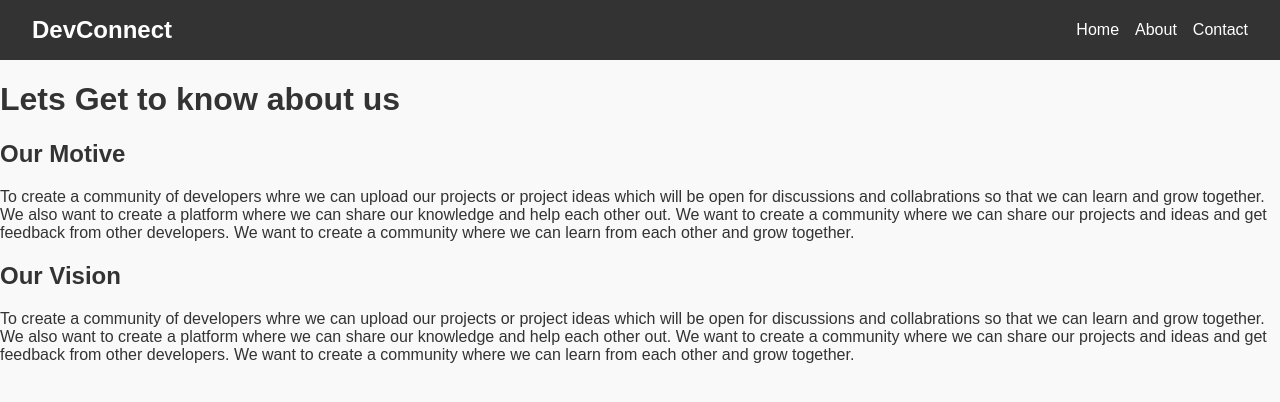
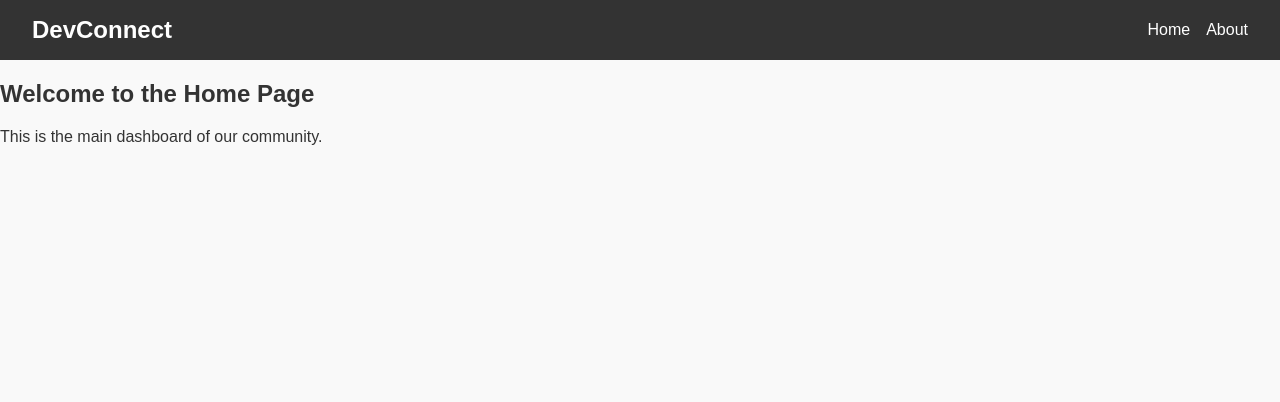
Before and after one commit to kritagya025/React_Project, a React (Vite) app in the folder my-react-app/: page / in a window 1280 px wide. Shown: the top 402 px of the page. Built offline with nearby package versions, Linux system fonts and the light colour scheme.

Commit message:
feat: Initialize new React application with core dependencies and project structure.

```diff
--- a/my-react-app/package.json
+++ b/my-react-app/package.json
@@ -13,6 +13,7 @@
     "@tailwindcss/vite": "^4.2.2",
     "react": "^19.2.4",
     "react-dom": "^19.2.4",
+    "react-router-dom": "^7.13.2",
     "tailwindcss": "^4.2.2"
   },
   "devDependencies": {
--- a/my-react-app/src/App.jsx
+++ b/my-react-app/src/App.jsx
@@ -1,21 +1,27 @@
 import React from 'react';
 import './App.css';
 import About from './components/about';
+import Home from './components/Home';
+import { BrowserRouter, Router, Routes, Route, Link } from 'react-router-dom';
 
 function App() {
   return (
+    <BrowserRouter>
     <div className="container">
       <header className="header">
         <h1>DevConnect</h1>
         <nav>
-          <a href="#home">Home</a>
-          <a href="about.jsx">About</a>
-          <a href="#contact">Contact</a>
+          <Link to="/">Home</Link>
+          <Link to="/about">About</Link>
         </nav>
+      </header>
+      <Routes>
+        <Route path="/" element={<Home />} />
+        <Route path="/about" element={<About />} />
 
-      </header>
-<About />
+      </Routes>
     </div>
+    </BrowserRouter>
   );
 }
 
--- /dev/null
+++ b/my-react-app/src/components/Home.jsx
@@ -0,0 +1,10 @@
+function Home() {
+  return (
+    <div>
+      <h2>Welcome to the Home Page</h2>
+      <p>This is the main dashboard of our community.</p>
+    </div>
+  );
+}
+
+export default Home;
--- a/package.json
+++ b/package.json
@@ -1,6 +1,7 @@
 {
   "dependencies": {
     "@tailwindcss/vite": "^4.2.2",
+    "react-router-dom": "^7.13.2",
     "tailwindcss": "^4.2.2"
   }
 }
```
Also changed, not shown: 2 other files (tests, documents, lock files or other folders).
